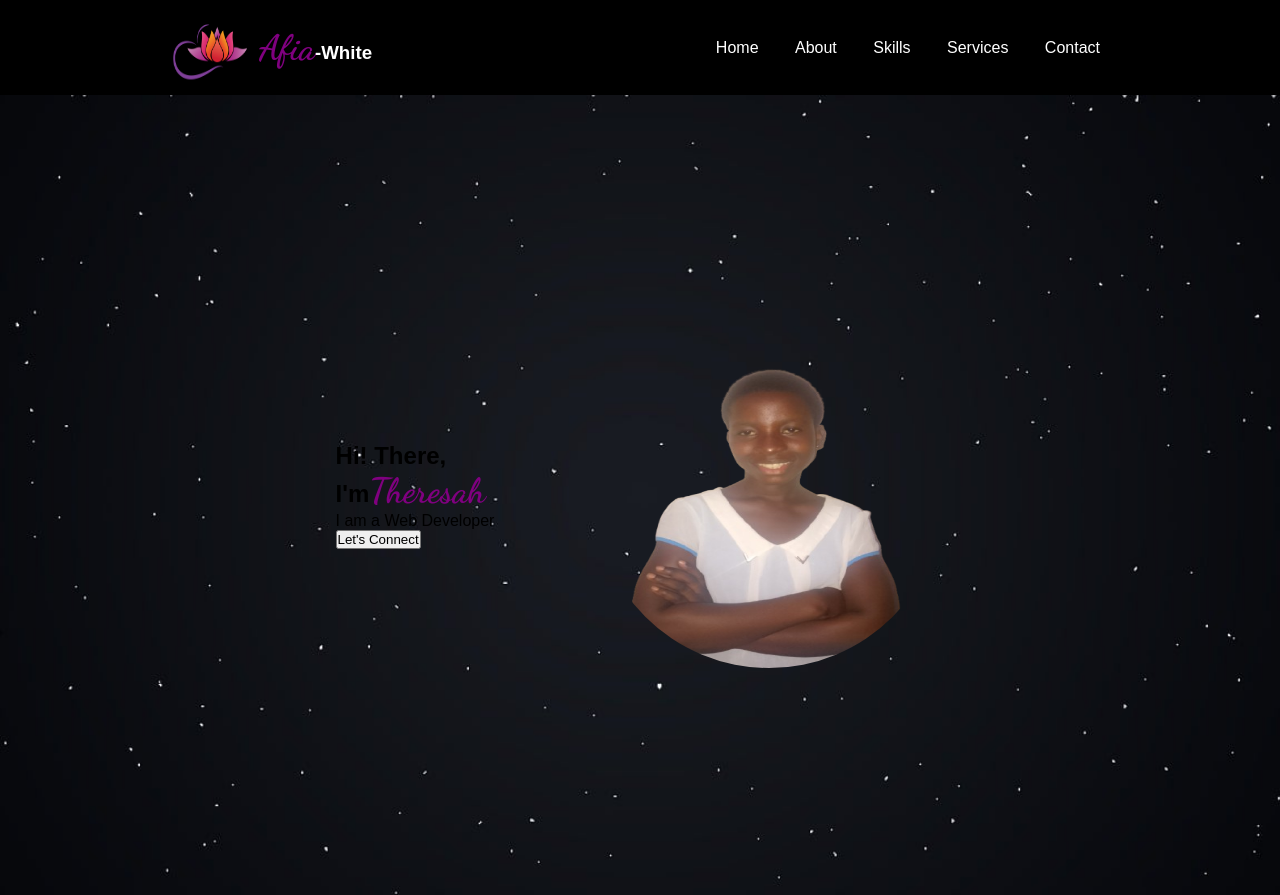
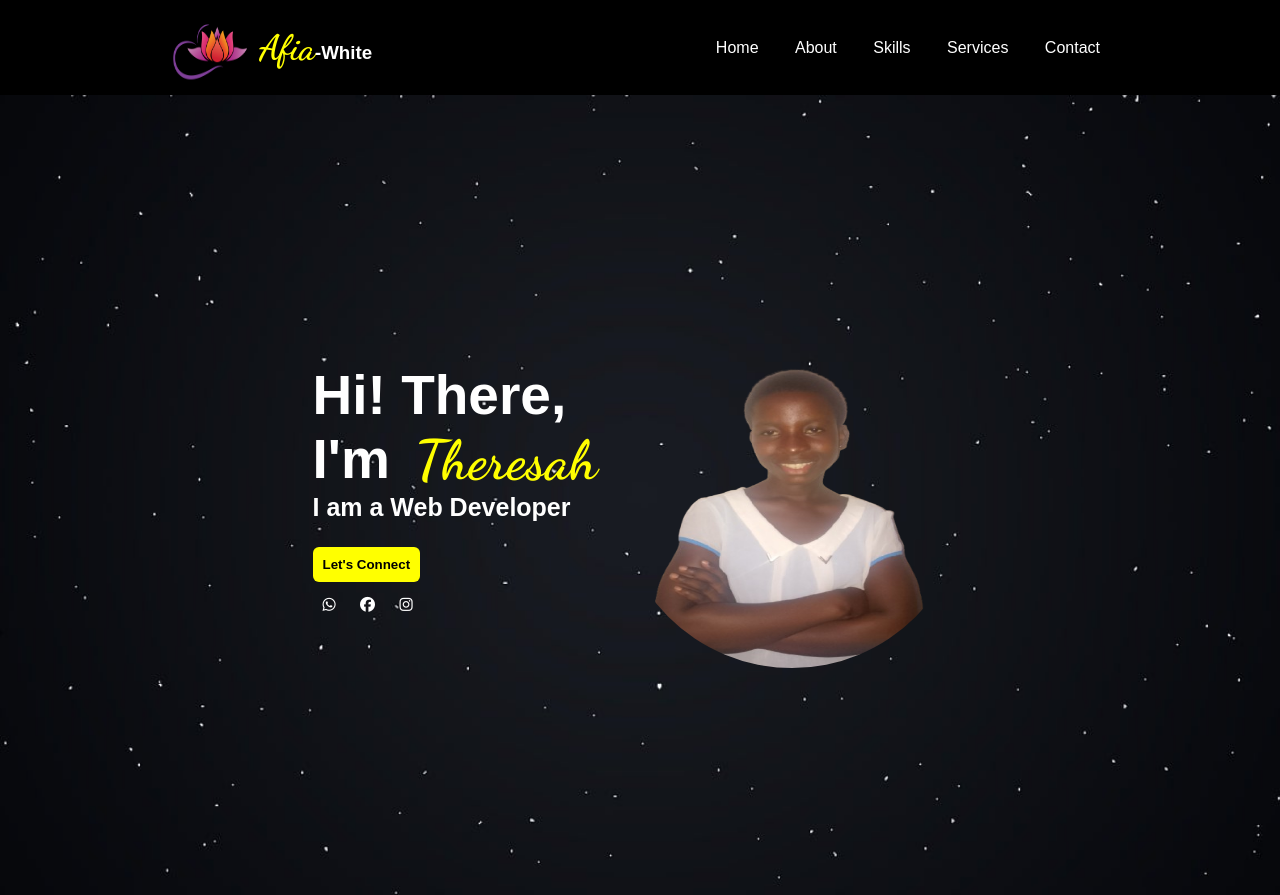
Before and after one commit to Afia-White/afia-white-portfolio, a plain HTML site: page index.html in a window 1280 px wide. Drawn offline with Linux system fonts and the light colour scheme.

Commit message:
new changes fixed 2

```diff
--- a/index.html
+++ b/index.html
@@ -34,6 +34,12 @@
                 <h1>Hi! There,  <br>I'm<span>Theresah</span></h1>
                 <p>I am a Web Developer</p>
                 <button>Let's Connect</button>
+                <div>
+                    <i class="fa-brands fa-whatsapp"></i>
+                    <i class="fa-brands fa-facebook"></i>
+                    <i class="fa-brands fa-instagram"></i>
+                </div>
+
             </div>
             <div class="images">
                <img src="./images/profile-image-1.png" alt="">
--- a/style.css
+++ b/style.css
@@ -101,6 +101,7 @@ h1{
     background-color: black;
     justify-content: space-around;
     width:100%;
+    z-index:999;
 }
 
 .maami{
@@ -183,19 +184,29 @@ input{
 }
 
 span{
-font-family: "Dancing Script", cursive;
+    font-family: "Dancing Script", cursive;
   font-optical-sizing: auto;
   font-weight:900  ;
   font-style: normal;
-  color:purple;
+  color:yellow;
   font-size:35px;
+}
+
+.background-info > div h1 span{
+    font-family: "Dancing Script", cursive;
+  font-optical-sizing: auto;
+  font-weight:900  ;
+  font-style: normal;
+  color:yellow;
+  font-size:55px;
+  padding-left:25px;
 }
 
 .background-info{
     display: flex;
     justify-content:center;
     align-items:center;
-    gap:100px;
+    gap:20px;
 }
 .background-info >.images img{
     height:350px;
@@ -203,98 +214,34 @@ font-family: "Dancing Script", cursive;
     border-radius:50%;
 }
 
+.background-info > div h1{
+    color: white;
+    font-size:55px;
+}
 
 
+.background-info > div p{
+    color:white;
+    font-size:25px;
+    font-weight:700;
+}
 
 
+.background-info > div button{
+    background-color:yellow;
+    color:black;
+    padding:10px;
+    border:none;
+    margin-top:25px;
+    border-radius:6px;
+    font-weight:700;
+}
 
-
-
-
-
-
-
-
-
-
-
-
-
-
-
-
-
-
-
-
-
-
-
-
-
-
-
-
-
-
-
-
-
-
-
-
-
-
-
-
-
-
-
-
-
-
-
-
-
-
-
-
-
-
-
-
-
-
-
-
-
-
-
-
-
-
-
-
-
-
-
-
-
-
-
-
-
-
-
-
-
-
-
-
-
-
-
-
+.fa-whatsapp, .fa-facebook, .fa-instagram{
+    color:white;
+    font-size:15px;
+    margin:15px 10px;
+}
 
 
 
```
